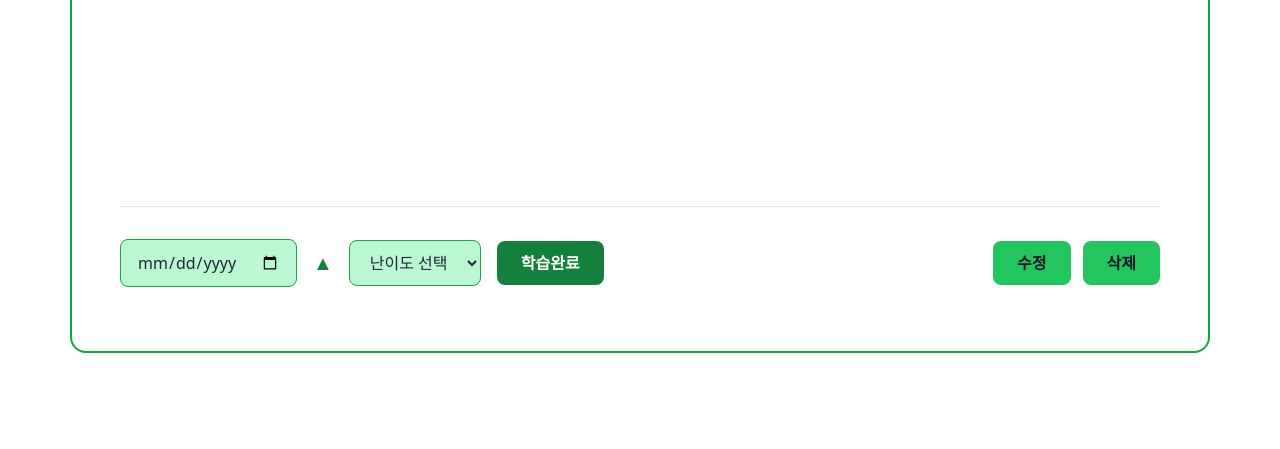
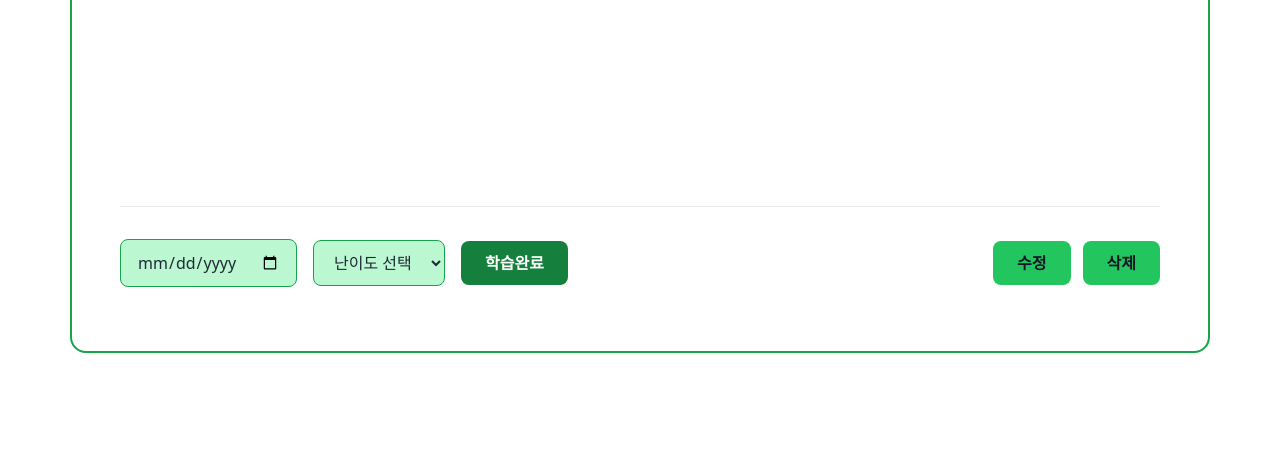
Before and after one commit to yeooonee/jungMinder, a Flask app: template templates/studylog_view.html in a window 1280 px wide. Shown: the part 893-1342 px from the top of the page. Run offline with Flask 3, Linux system fonts and the light colour scheme; the template is opened without the code that fills it, so the values that code supplies are empty; some libraries are stand-ins or nearby versions.

Commit message:
html css

```diff
--- a/templates/studylog_view.html
+++ b/templates/studylog_view.html
@@ -49,7 +49,7 @@
             <div class="flex flex-wrap items-center gap-4">
                 <input type="date" id="reviewDate" class="border border-green-600 rounded-lg px-4 py-2.5 bg-green-200 text-gray-800 text-base outline-none cursor-pointer">
 
-                <span class="text-green-700 font-bold text-xl">▲</span>
+
 
                 <select id="quality" class="border border-green-600 rounded-lg px-4 py-2.5 bg-green-200 text-gray-800 text-base outline-none cursor-pointer">
                     <option value="">난이도 선택</option>
```
Also changed, not shown: templates/studylogcreate.html (line endings or trailing spaces).
